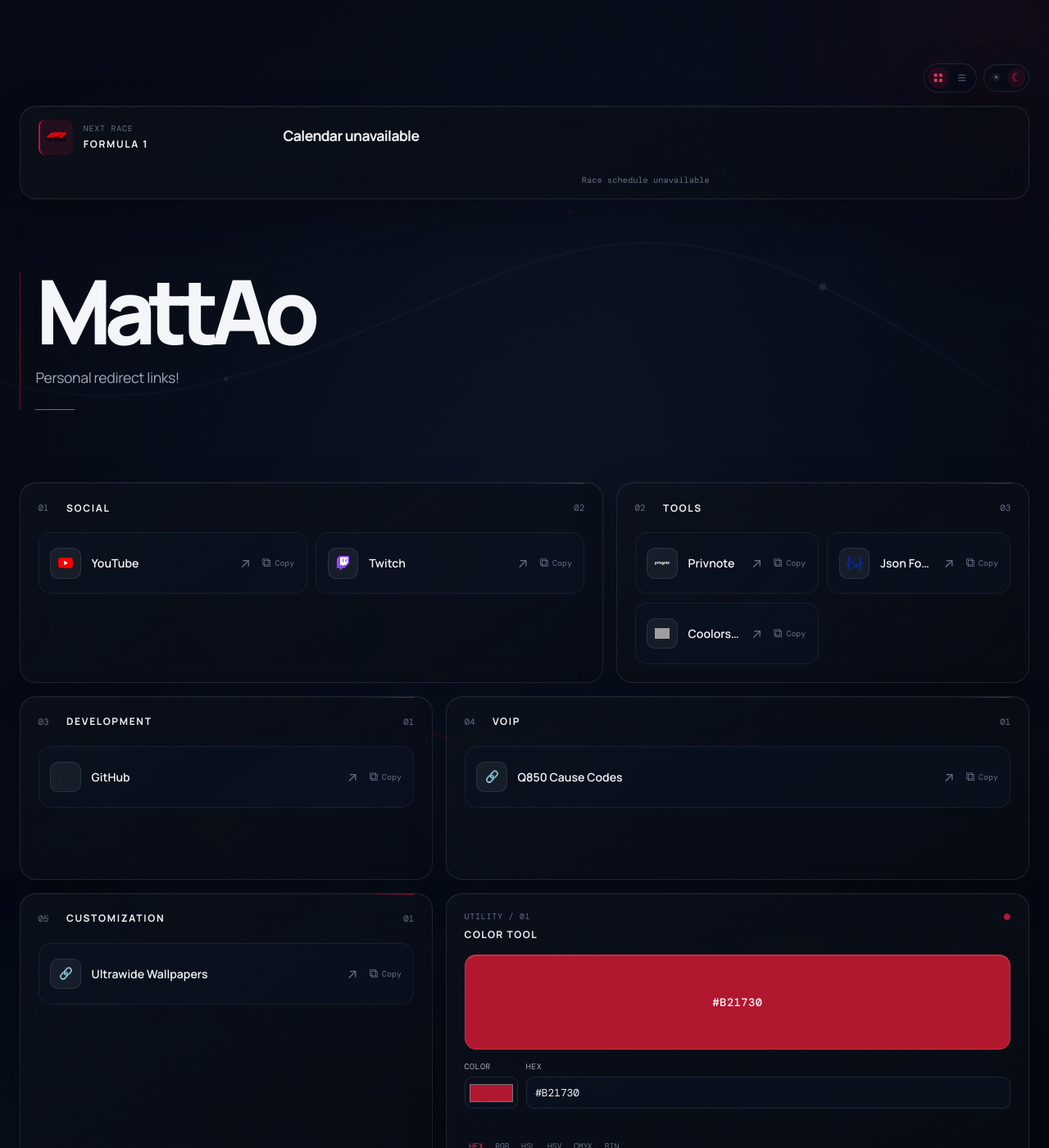
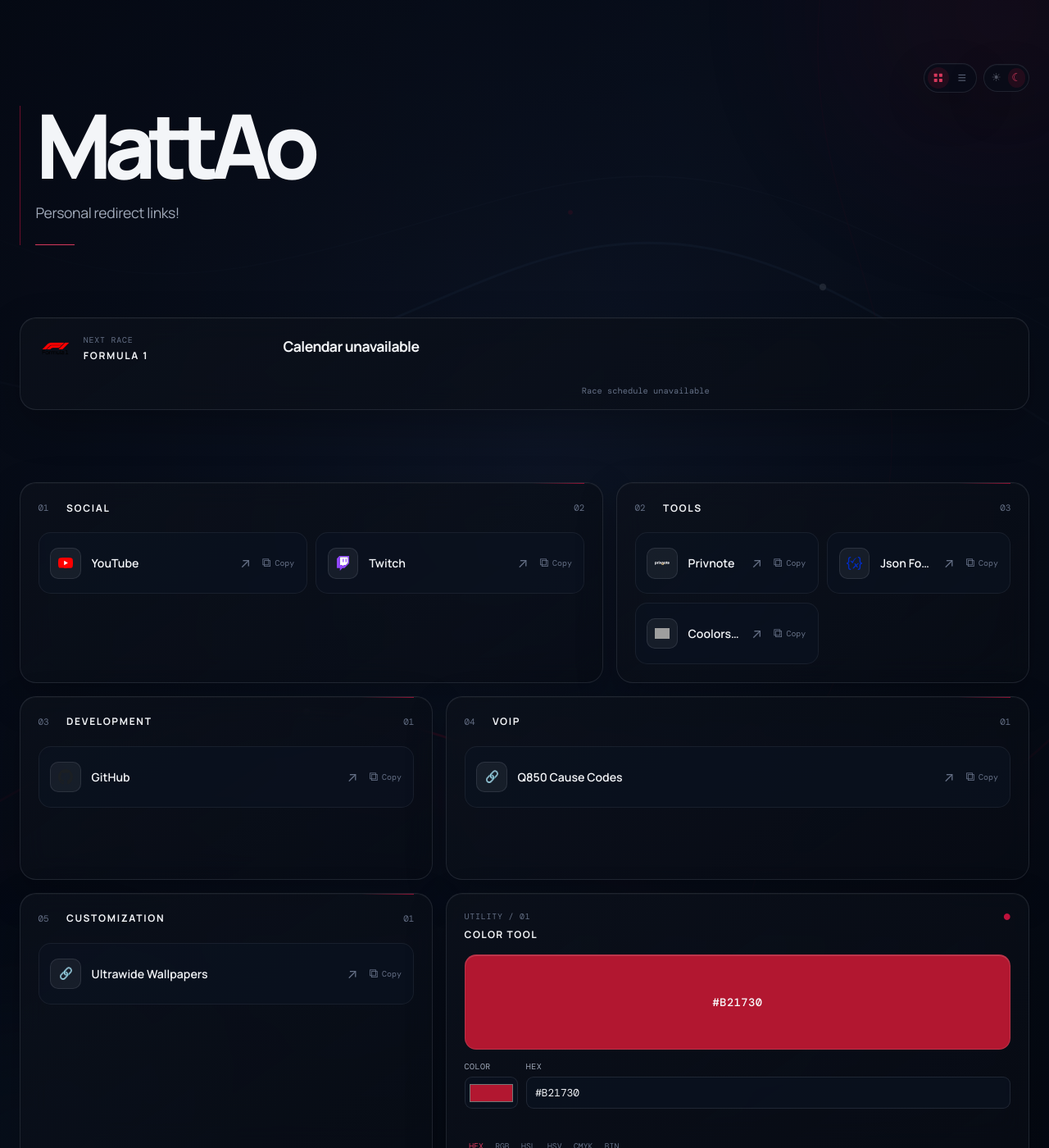
Before and after one commit to M4ttAo/link.mattao.net, a Jekyll site: the page built from index.md, in a window 1280 px wide and 1400 px high. Shown: the whole window at 82% size. Built offline with Jekyll 4.4.1, drawn with Linux system fonts in a browser that asks for light colours; grey boxes are pictures that could not be loaded.

Commit message:
sistemato

```diff
--- a/_includes/f1-widget.html
+++ b/_includes/f1-widget.html
@@ -1,6 +1,6 @@
 <section class="f1-widget" data-f1-widget aria-labelledby="f1-title">
   <div class="f1-identity">
-    <span class="f1-mark" aria-hidden="true"><img src="{{ '/assets/icons/f1.png' | relative_url }}" alt=""></span>
+    <img class="f1-mark" src="{{ '/assets/icons/f1.png' | relative_url }}" alt="" aria-hidden="true">
     <div>
       <span class="utility-kicker">Next race</span>
       <h2 id="f1-title" data-f1-grand-prix>Formula 1</h2>
--- a/_sass/_components.scss
+++ b/_sass/_components.scss
@@ -52,8 +52,7 @@ h2 { margin: 0; color: var(--text); font-size: .75rem; font-weight: 700; letter-
 .sipcalc { grid-column: span 5; }
 .f1-widget { grid-column: 1 / -1; display: grid; grid-template-columns: minmax(9rem, 1.05fr) minmax(12rem, 1.3fr) minmax(0, 2fr); align-items: center; gap: 1.5rem; min-width: 0; padding: 1rem 1.35rem; border: 1px solid var(--border); border-radius: var(--radius); background: var(--panel-gradient); box-shadow: var(--panel-shadow); -webkit-backdrop-filter: blur(16px); backdrop-filter: blur(16px); }
 .f1-identity { display: flex; align-items: center; gap: .8rem; min-width: 0; }
-.f1-mark { display: grid; width: 2.65rem; height: 2.65rem; flex: 0 0 2.65rem; place-items: center; border-left: 2px solid var(--accent); border-radius: 8px; background: var(--accent-soft); }
-.f1-mark img { display: block; width: 2rem; height: 2rem; object-fit: contain; }
+.f1-mark { display: block; width: 2.65rem; height: 2.65rem; flex: 0 0 2.65rem; object-fit: contain; }
 .f1-identity .utility-kicker { margin-bottom: .25rem; }
 .f1-identity h2 { overflow: hidden; text-overflow: ellipsis; white-space: nowrap; }
 .f1-event { display: grid; gap: .35rem; min-width: 0; }
--- a/index.md
+++ b/index.md
@@ -5,13 +5,14 @@ description: "Links, projects & stuff."
 ---
 
 <div class="index-layout">
-  {% include f1-widget.html %}
 
   <header class="intro">
     <h1>{{ site.data.profile.name }}</h1>
     <p>{{ site.data.profile.bio }}</p>
     <span class="intro-line" aria-hidden="true"></span>
   </header>
+
+  {% include f1-widget.html %}
 
   <div class="links-grid">
     {% for group in site.data.links.links %}
```
